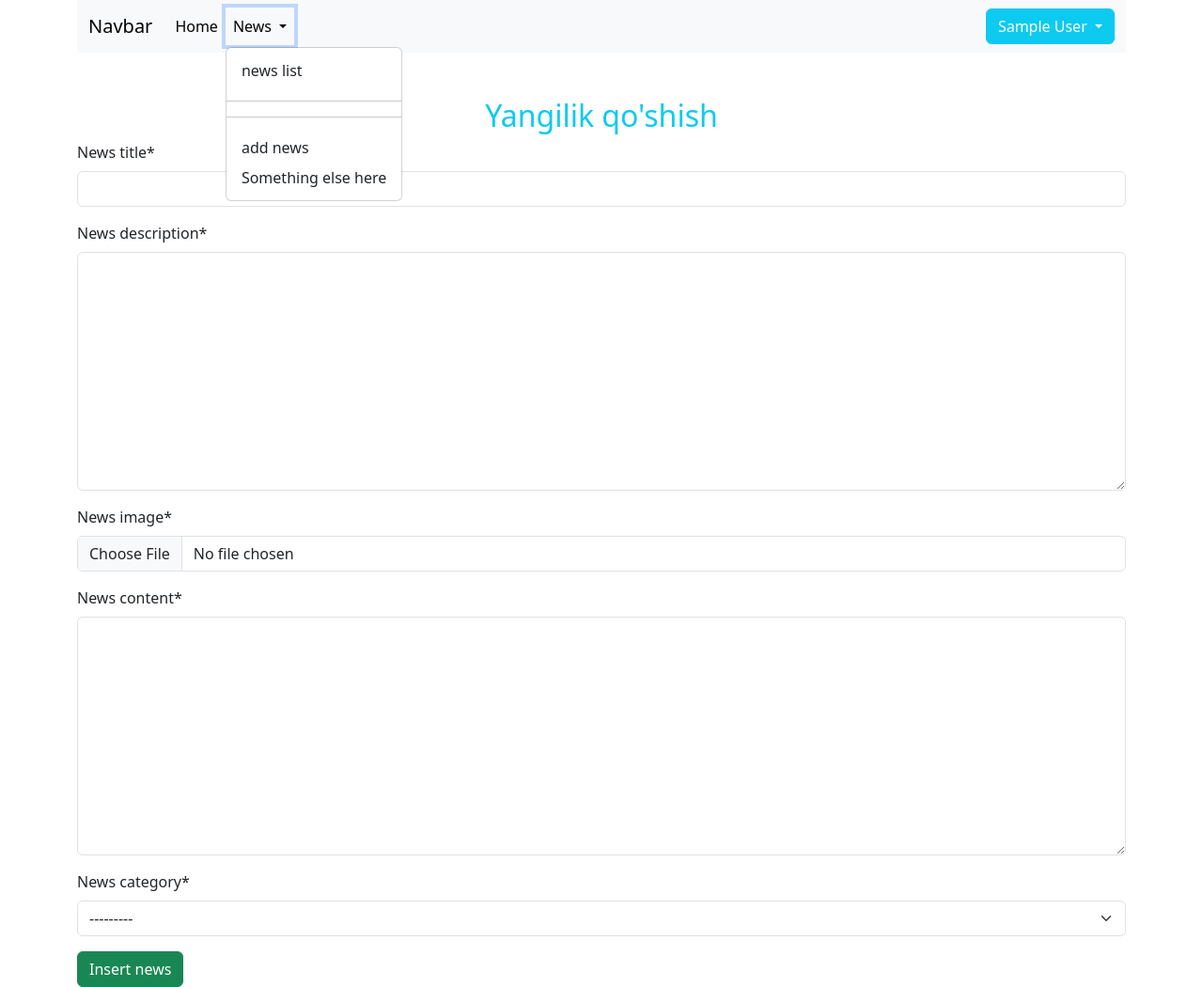
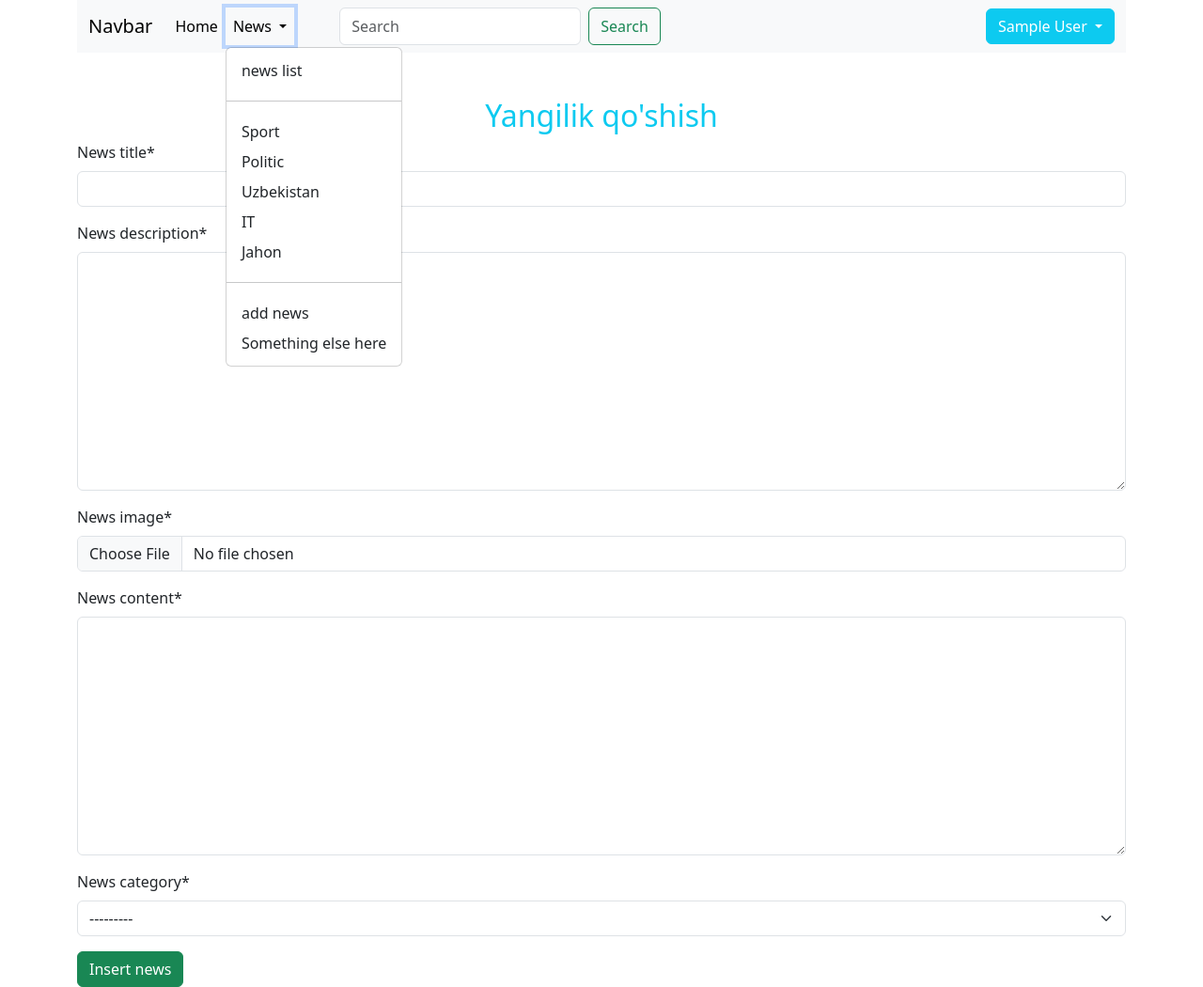
Before and after one commit to tohirov2002/Django_Kun_uz_full-stact, a Django app: page /news/add/ in a window 1280 px wide, after a click on "News". Shown: the whole page at 94% size. Run offline with Django 5.2, Linux system fonts and the light colour scheme; the visitor is signed in with stand-in values (Sample User, id 1); data that the repository does not hold is empty; some libraries are stand-ins or nearby versions.

Commit message:
yangilanish

```diff
--- a/app_news/views.py
+++ b/app_news/views.py
@@ -18,12 +18,23 @@ class NewsCreateView(LoginRequiredMixin,CreateView):
         return super().form_valid(form)
 
 
+
 class ListNewView(ListView):
     model = News
     template_name = 'news/list_news.html'
 
     def get_context_data(self, *, object_list=None, **kwargs):
-        return {'categories': Category.objects.all(),'news_list': self.get_queryset()}
+        return {'categories': Category.objects.all(), 'news_list': self.get_queryset()}
+
+    def get_queryset(self):
+        if 'keyword' in self.request.GET:
+            return (
+                News.objects.filter(news_title__icontains=self.request.GET['keyword']) |
+                News.objects.filter(news_description__icontains=self.request.GET['keyword']) |
+                News.objects.filter(news_content__icontains=self.request.GET['keyword'])
+            )
+        return News.objects.all()
+
 
 class DetailNewView(DetailView):
     model = News
--- a/templates/base.html
+++ b/templates/base.html
@@ -26,14 +26,20 @@
               <ul class="dropdown-menu">
                 <li><a class="dropdown-item" href="{% url 'list-news' %}">news list</a></li>
                 <hr>
-                {% for category in categories %}
-                    <li><a class="dropdown-item" href="{% url 'list-news' %}?category={{ category.id }}">{{ category.category_name }}</a></li>
-                {% endfor %}
+                    <li><a class="dropdown-item" href="{% url 'list-news' %}?category=1">Sport</a></li>
+                    <li><a class="dropdown-item" href="{% url 'list-news' %}?category=2">Politic</a></li>
+                    <li><a class="dropdown-item" href="{% url 'list-news' %}?category=3">Uzbekistan</a></li>
+                    <li><a class="dropdown-item" href="{% url 'list-news' %}?category=4">IT</a></li>
+                    <li><a class="dropdown-item" href="{% url 'list-news' %}?category=5">Jahon</a></li>
                   <hr>
                 <li><a class="dropdown-item" href="{% url 'add-news' %}">add news</a></li>
                 <li><a class="dropdown-item" href="#">Something else here</a></li>
               </ul>
             </li>
+            <form class="d-flex ms-5" role="search" method="get" action="{% url 'list-news' %}">
+                <input class="form-control me-2" type="search" placeholder="Search" aria-label="Search" name="keyword">
+                <button class="btn btn-outline-success" type="submit">Search</button>
+            </form>
           </ul>
                {% if user.is_authenticated %}
             <div class="dropdown">
@@ -55,10 +61,6 @@
                 <a href="{% url 'login_page' %}" class="btn btn-info text-white">Login</a>
                 <a href="{% url 'register_page' %}" class="btn btn-info text-white ms-2">Register</a>
             {% endif %}
-<!--          <form class="d-flex" role="search">-->
-<!--            <input class="form-control me-2" type="search" placeholder="Search" aria-label="Search">-->
-<!--            <button class="btn btn-outline-success" type="submit">Search</button>-->
-<!--          </form>-->
         </div>
       </div>
     </nav>
```
